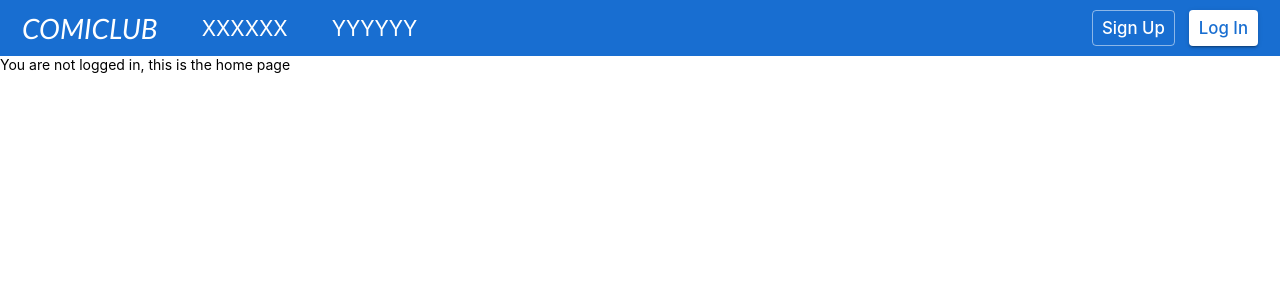
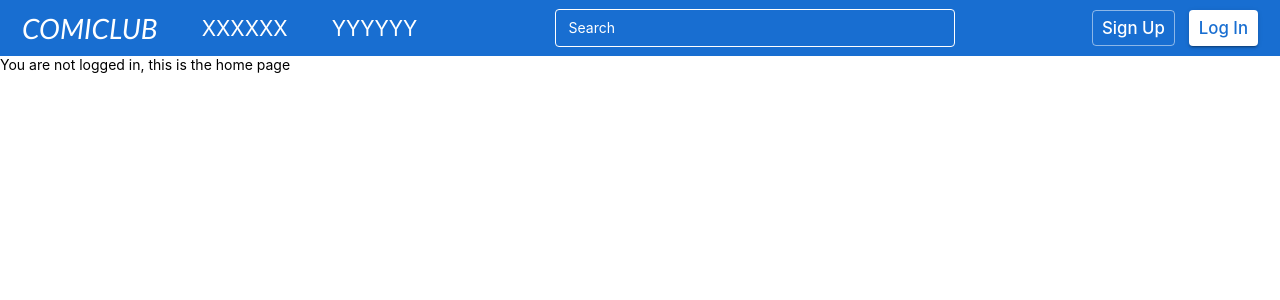
Before and after one commit to PatrickVuscan/Comiclub, a React (Create React App) app: page / in a window 1280 px wide. Shown: the top 300 px of the page. Built offline with nearby package versions, Linux system fonts and the light colour scheme.

Commit message:
Fixed the Autocomplete

```diff
--- a/src/components/Navbar.jsx
+++ b/src/components/Navbar.jsx
@@ -1,18 +1,83 @@
-import React, { useContext } from 'react';
+import React, { useContext, useState } from 'react';
 import { Link } from 'react-router-dom';
 
 import AccountCircleIcon from '@mui/icons-material/AccountCircle';
 import Autocomplete from '@mui/material/Autocomplete';
 import TextField from '@mui/material/TextField';
 import Button from '@mui/material/Button';
+import { styled } from '@mui/material/styles';
+import { outlinedInputClasses } from '@mui/material/OutlinedInput';
+import { inputLabelClasses } from '@mui/material/InputLabel';
+import { svgIconClasses } from '@mui/material/SvgIcon';
 
 import styles from './Navbar.module.css';
 import AuthContext from '../context';
+
+const SearchOptions = [
+  {
+    title: 'Batman Origins',
+    id: 1,
+  },
+  {
+    title: 'One Piece',
+    id: 2,
+  },
+  {
+    title: 'Naruto',
+    id: 3,
+  },
+  {
+    title: 'Jacksaw Rip',
+    id: 4,
+  },
+  {
+    title: 'Marvel',
+    id: 5,
+  },
+];
+
+// The way I achieved a white autocomplete field
+// From https://stackoverflow.com/a/58963947
+const StyledTextField = styled(TextField)({
+  [`& .${outlinedInputClasses.root} .${outlinedInputClasses.notchedOutline}`]: {
+    borderColor: 'white',
+  },
+  [`&:hover .${outlinedInputClasses.root} .${outlinedInputClasses.notchedOutline}`]: {
+    borderColor: 'white',
+  },
+  [`& .${outlinedInputClasses.root}.${outlinedInputClasses.focused} .${outlinedInputClasses.notchedOutline}`]: {
+    borderColor: 'white',
+  },
+  [`& .${outlinedInputClasses.input}`]: {
+    color: 'white',
+  },
+  [`&:hover .${outlinedInputClasses.input}`]: {
+    color: 'white',
+  },
+  [`& .${outlinedInputClasses.root}.${outlinedInputClasses.focused} .${outlinedInputClasses.input}`]: {
+    color: 'white',
+  },
+  [`& .${inputLabelClasses.outlined}`]: {
+    color: 'white',
+  },
+  [`&:hover .${inputLabelClasses.outlined}`]: {
+    color: 'white',
+  },
+  [`& .${inputLabelClasses.outlined}.${inputLabelClasses.focused}`]: {
+    color: 'white',
+  },
+  [`& .${svgIconClasses.root}`]: {
+    color: 'white',
+  },
+});
 
 const Navbar = () => {
   const {
     authState: { loggedIn },
   } = useContext(AuthContext);
+
+  const [searchValue, setSearchValue] = useState('');
+  const [searchOption, setSearchOption] = useState(null);
 
   return (
     <>
@@ -34,12 +99,33 @@ const Navbar = () => {
 
           {/* Search Bar */}
           <li className={`${styles.navbarItem} ${styles.searchbar}`}>
-            {/* <Autocomplete
-              filterOptions={(x) => x}
-              sx={{ width: 300 }}
-              getOptionLabel={(option) => (typeof option === 'string' ? option : option.description)}
-              renderInput={(params) => <TextField {...params} label="Add a location" fullWidth />}
-            /> */}
+            <Autocomplete
+              sx={{ width: '100%', maxWidth: '400px', margin: 'auto', color: 'white', borderColor: 'white' }}
+              value={searchOption}
+              onChange={(e, newOption) => {
+                setSearchOption(newOption);
+              }}
+              inputValue={searchValue}
+              onInputChange={(e, newInputValue) => {
+                setSearchValue(newInputValue);
+              }}
+              // The below must be uncommented, once we start doing our own filtering.
+              // filterOptions={(x) => x}
+              freeSolo
+              selectOnFocus
+              options={SearchOptions}
+              getOptionLabel={(option) => option.title}
+              renderInput={(params) => (
+                <StyledTextField
+                  {...params}
+                  label="Search"
+                  size="small"
+                  variant="outlined"
+                  InputProps={{ ...params.InputProps, type: 'search' }}
+                  color="secondary"
+                />
+              )}
+            />
           </li>
 
           {/* Profile and Notifications */}
--- a/src/components/Navbar.module.css
+++ b/src/components/Navbar.module.css
@@ -3,8 +3,6 @@
   height: 4rem;
   position: fixed;
   top: 0px;
-  display: flex;
-  justify-content: center;
 
   background-color: var(--blue);
 
@@ -27,14 +25,12 @@
   width: 100%;
   display: flex;
   align-items: center;
-  max-width: 1400px;
-  /* justify-content: center; */
 }
 
 .navbarItem {
   padding: 1px;
-  min-width: 2rem;
   margin: 0 1.5rem;
+  min-width: max-content;
 }
 
 .logo {
@@ -48,7 +44,9 @@
 }
 
 .searchbar {
+  width: 100%;
   margin: 0 auto;
+
 }
 
 /* Remove underlines except when hovered */
```
